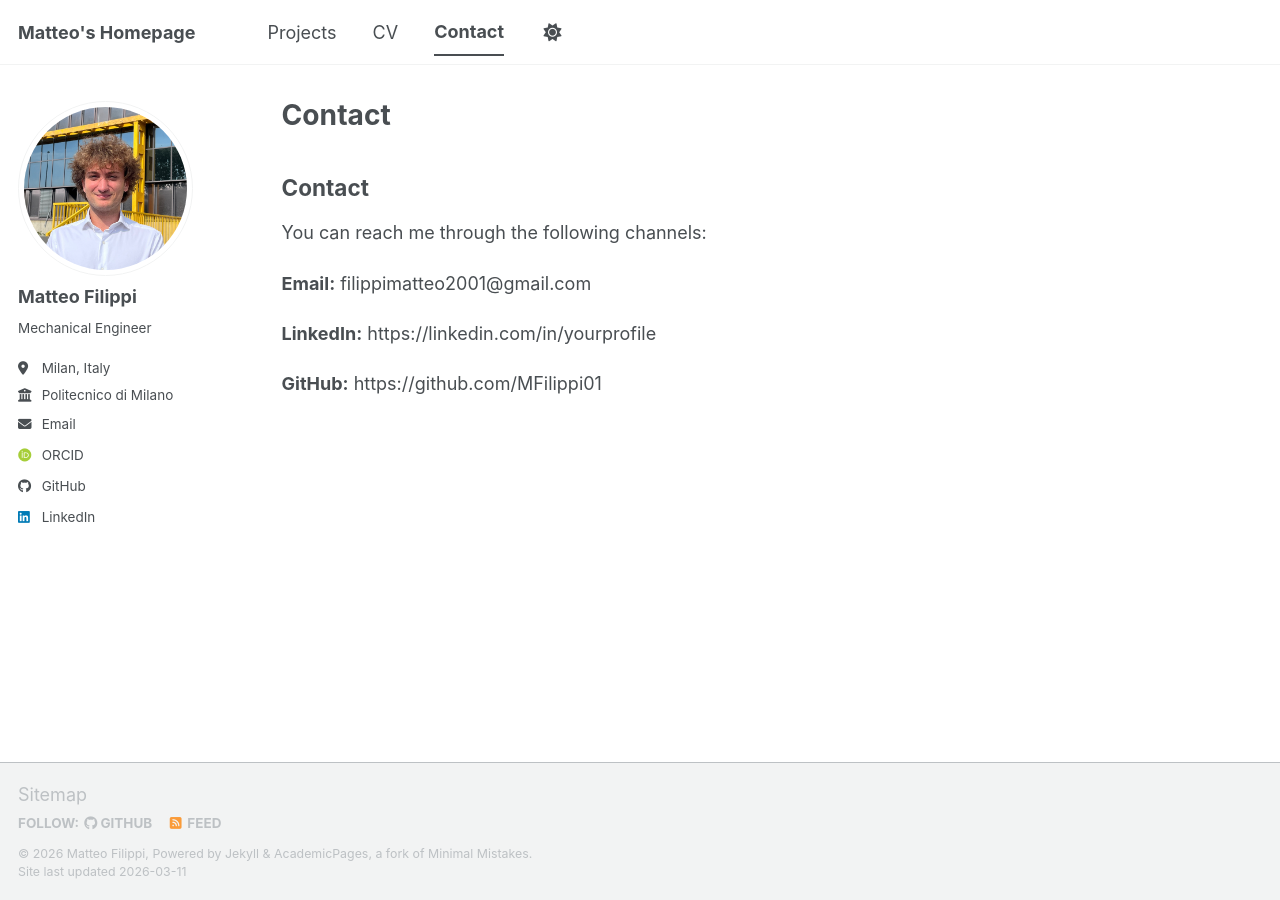
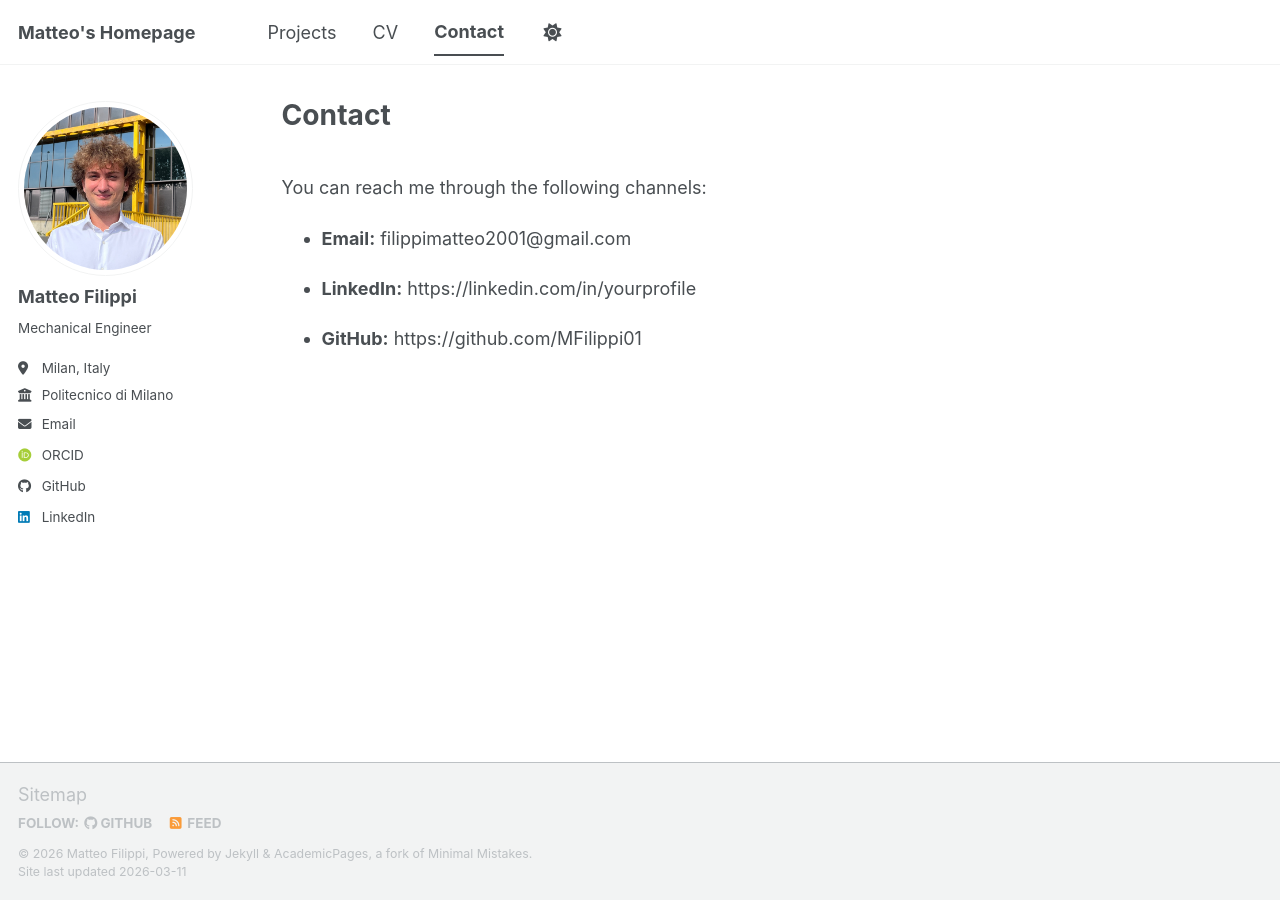
Before and after one commit to MFilippi01/MFilippi01.github.io, a Jekyll site: the page built from _pages/contact.md, in a window 1280 px wide. Built offline with Jekyll 4.4.1, drawn with Linux system fonts in a browser that asks for light colours; some web fonts are replaced; a script bundle is joined from its source files by our own code; library files that are not in the unit come from our copies.

Commit message:
Refactor contact page formatting
Removed redundant contact header and adjusted formatting.

```diff
--- a/_pages/contact.md
+++ b/_pages/contact.md
@@ -4,13 +4,11 @@ title: "Contact"
 permalink: /contact/
 author_profile: true
 ---
-
-## Contact
-
+<br>
 You can reach me through the following channels:
 
-**Email:** filippimatteo2001@gmail.com
+* **Email:** filippimatteo2001@gmail.com
 
-**LinkedIn:** https://linkedin.com/in/yourprofile
+* **LinkedIn:** https://linkedin.com/in/yourprofile
 
-**GitHub:** https://github.com/MFilippi01
+* **GitHub:** https://github.com/MFilippi01
```
